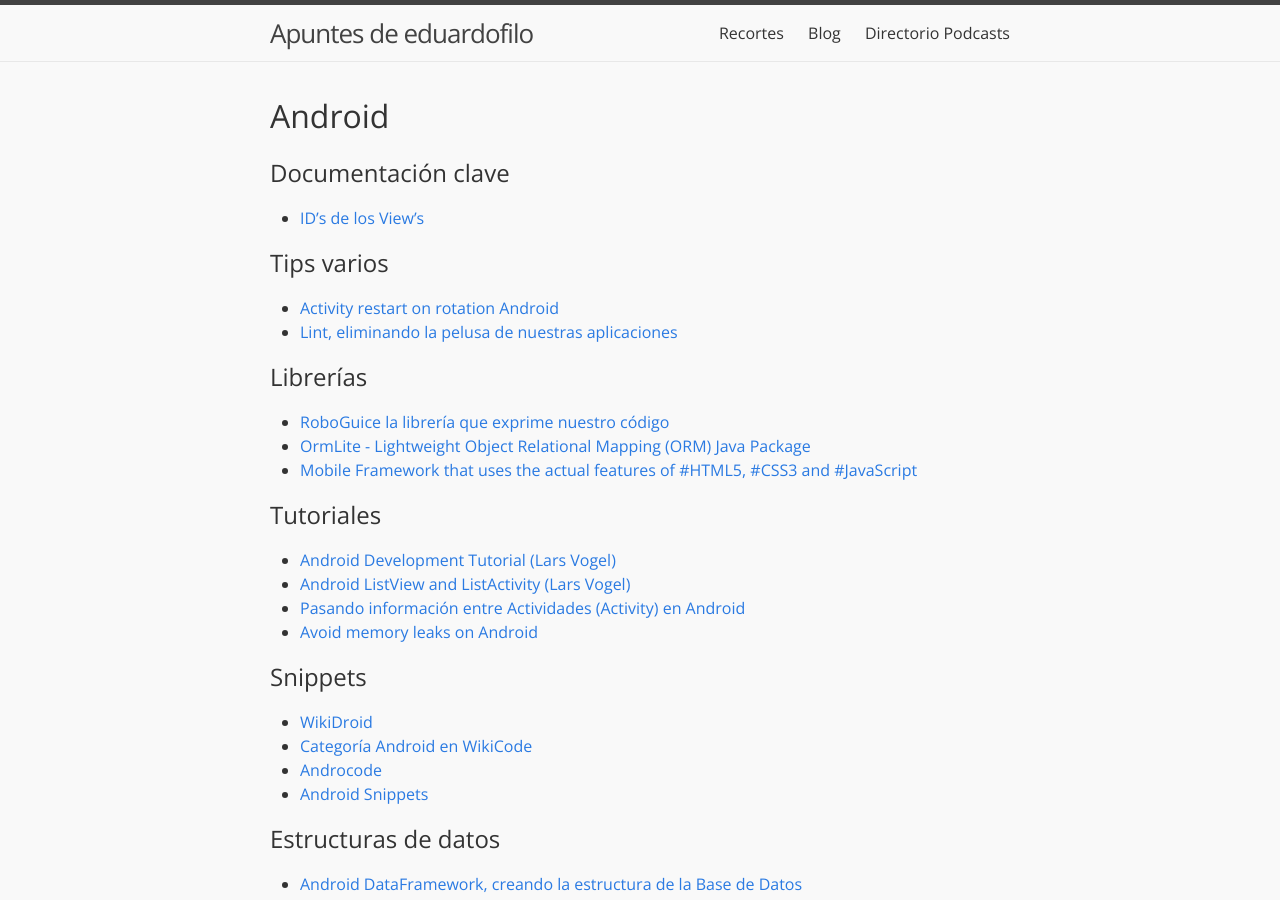
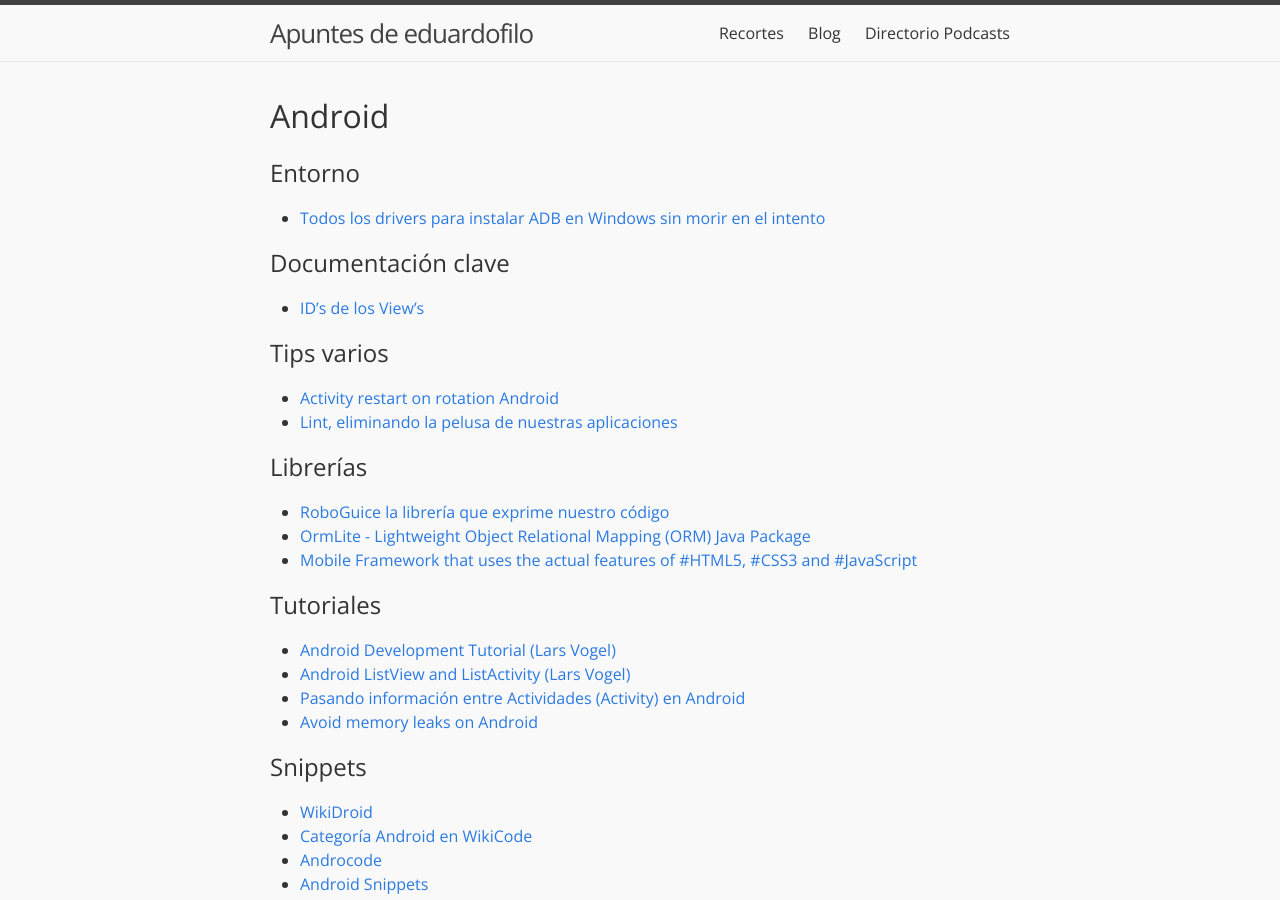
Before and after one commit to eduardofilo/eduardofilo.jekyll, a Jekyll site: the page built from desarrollo/android.md, in a window 1280 px wide and 900 px high. Built offline with Jekyll 4.4.1, drawn with Linux system fonts in a browser that asks for light colours.

Commit message:
Enlace desarrollo Android.

```diff
--- a/desarrollo/android.md
+++ b/desarrollo/android.md
@@ -4,6 +4,10 @@ permalink: /desarrollo/android.html
 ---
 
 # Android
+
+## Entorno
+
+* [Todos los drivers para instalar ADB en Windows sin morir en el intento](http://www.elandroidelibre.com/2016/09/instalar-adb-en-windows.html)
 
 ## Documentación clave
 
```
